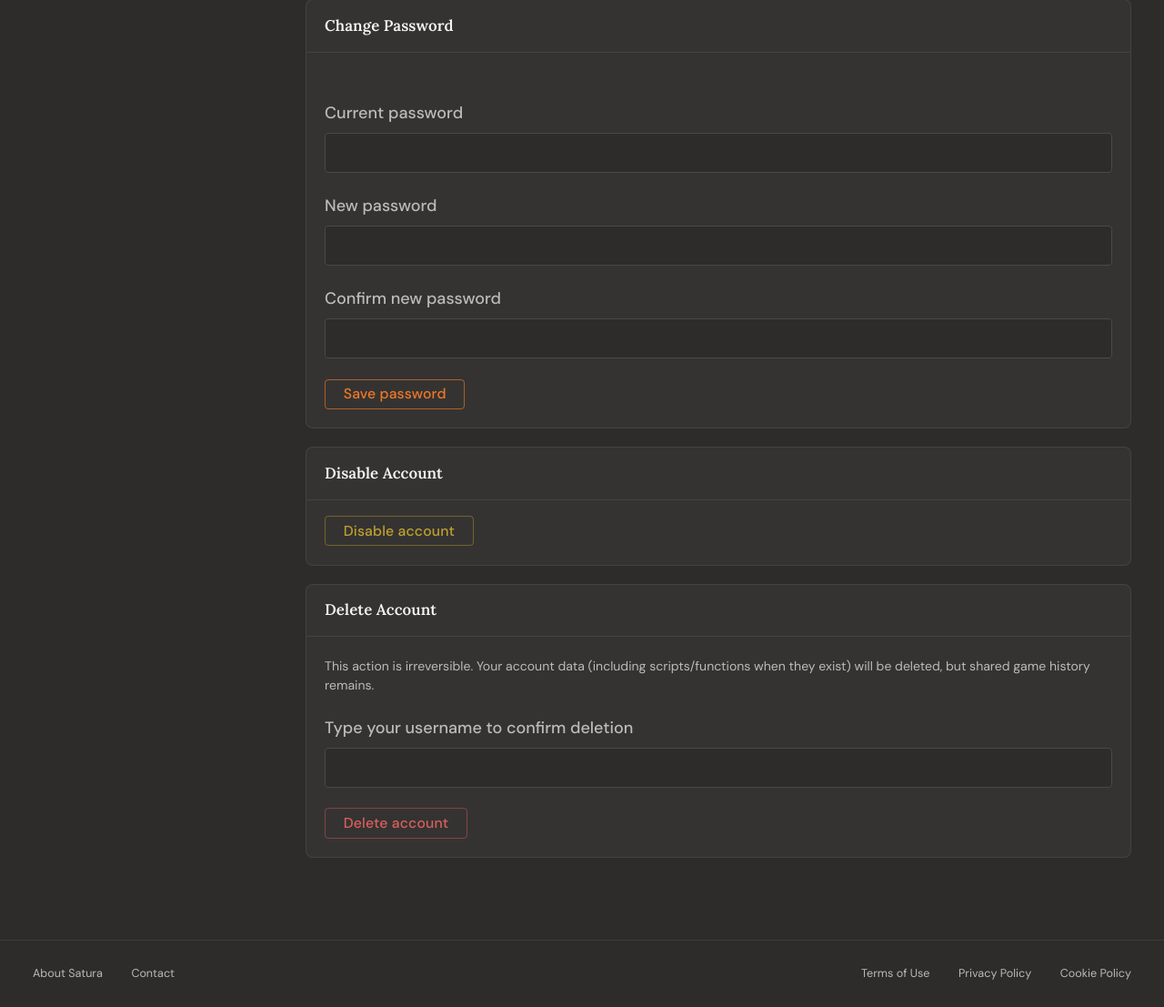
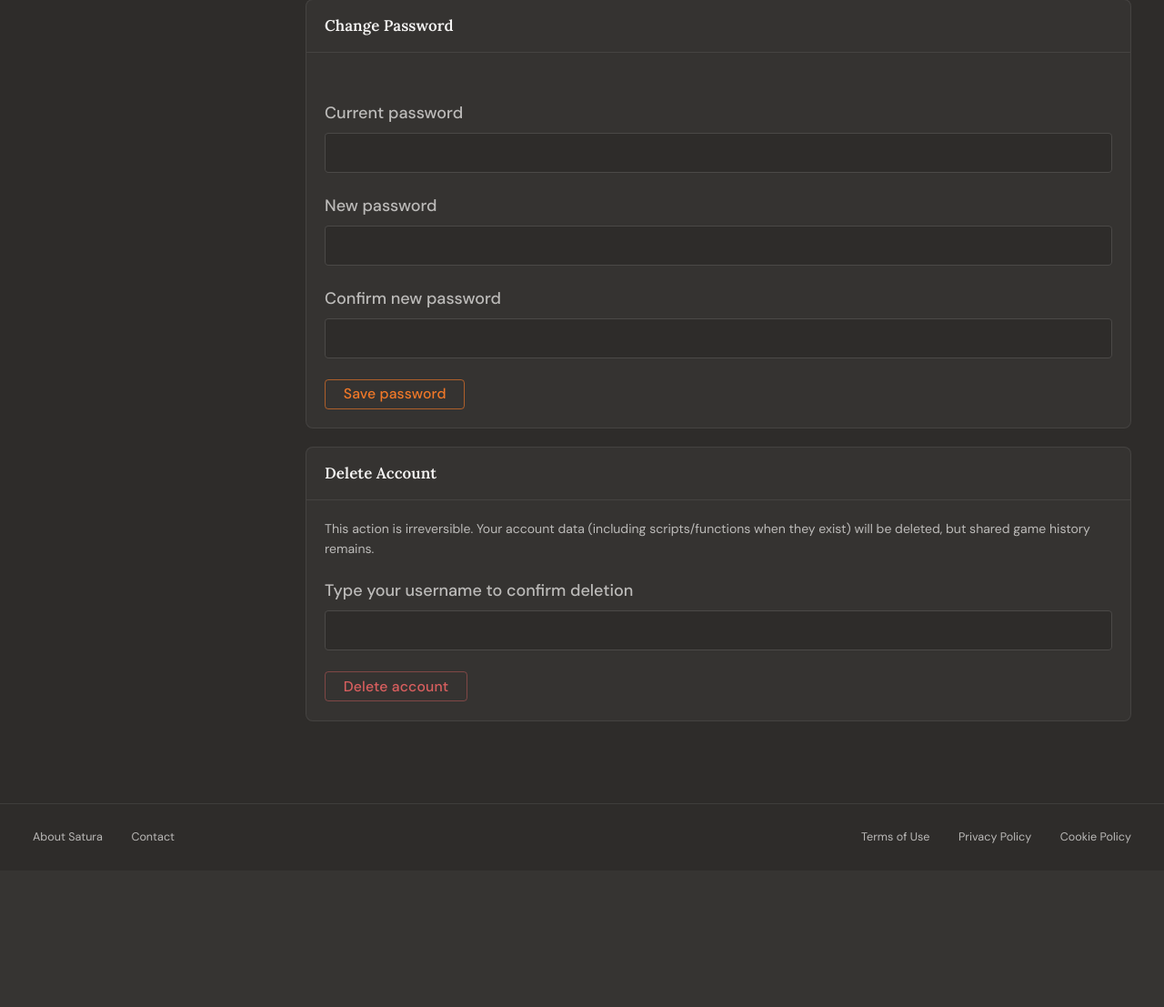
Before and after one commit to FinnE145/Satura, a Flask app: page /settings/account in a window 1280 px wide. Shown: the part 914-2021 px from the top of the page at 91% size. After the commit the page ends 1841 px from the top, so only its background shows below. Run offline with Flask 3, Linux system fonts and the light colour scheme; a user stored in the database is signed in; data comes from the database, SQL or seed files in the repository; data that the repository does not hold is empty.

Commit message:
Remove the frontend options to disable an account

```diff
--- a/app/routes.py
+++ b/app/routes.py
@@ -1132,11 +1132,6 @@ def settings_account():
                 db.session.commit()
                 flash('Password updated.')
 
-        elif action == 'disable_account':
-            current_user.disabled = True
-            db.session.commit()
-            flash('Account disabled flag set.')
-
         elif action == 'delete_account':
             confirmation = request.form.get('confirm_username', '').strip()
             if confirmation != current_user.username:
--- a/app/templates/settings_account.html
+++ b/app/templates/settings_account.html
@@ -79,18 +79,6 @@
 
 <article class="card settings-card">
     <header class="card-header">
-        <h2 class="card-title">Disable Account</h2>
-    </header>
-    <div class="settings-card-body">
-        <form method="post" class="settings-inline-form">
-            <input type="hidden" name="action" value="disable_account">
-            <button type="submit" class="btn btn--warn">Disable account</button>
-        </form>
-    </div>
-</article>
-
-<article class="card settings-card">
-    <header class="card-header">
         <h2 class="card-title">Delete Account</h2>
     </header>
     <div class="settings-card-body">
```
